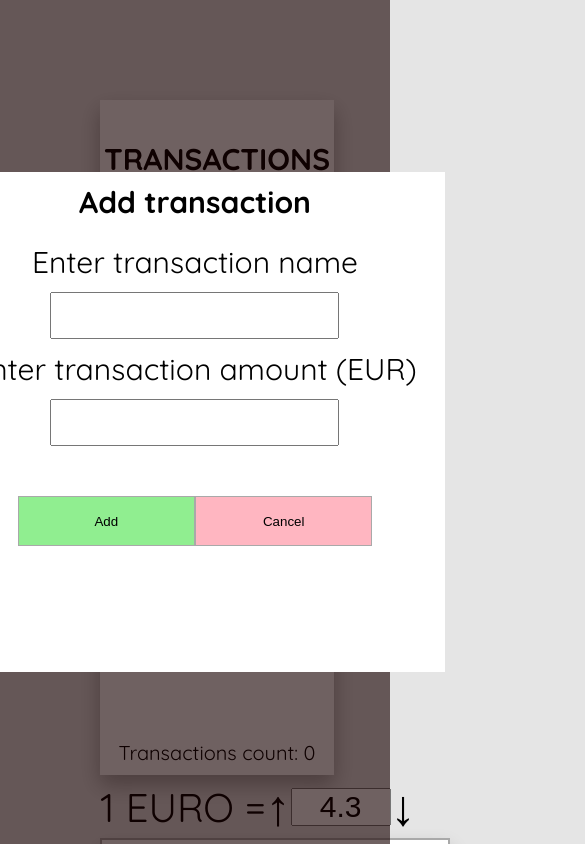
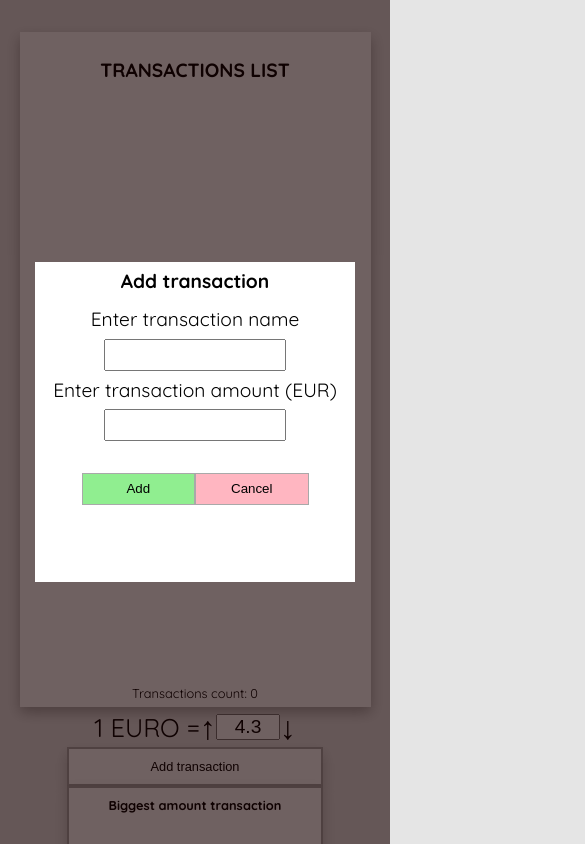
Before and after one commit to Artas47/currency-transactions-app, a React (Create React App) app: page /addTransition in a window 390 px wide. Shown: the top 844 px of the page, 585 px wide, since content can reach past the window. Built offline with nearby package versions, Linux system fonts and the light colour scheme.

Commit message:
added some media queries

```diff
--- a/src/App.css
+++ b/src/App.css
@@ -12,11 +12,27 @@ html {
   box-sizing: border-box;
   font-size: 62.5%;
 }
+@media (max-width: 1500px) {
+  html {
+    font-size: 50%;
+  }
+}
+
+@media (max-width: 850px) {
+  html {
+    font-size: 40%;
+  }
+}
 
 body {
   font-family: "Quicksand", sans-serif;
-  padding: 10rem 10rem;
+  padding: 10rem 5rem;
   background-color: rgba(0, 0, 0, 0.1);
   width: 100vw;
   height: 100vh;
 }
+@media (max-width: 1500px) {
+  body {
+    padding: 5rem 0rem;
+  }
+}
--- a/src/components/add-transaction-button/add-transaction-button.styles.js
+++ b/src/components/add-transaction-button/add-transaction-button.styles.js
@@ -1,11 +1,14 @@
 import styled from "styled-components";
 
 export const AddTransactionButton = styled.button`
-  width: 35rem;
+  width: 50rem;
   cursor: pointer;
   border: 2px solid darkgrey;
   font-size: 2rem;
   background-color: white;
   box-shadow: 0 1rem 2rem rgba(0, 0, 0, 0.2);
   height: 6rem;
+  @media (max-width: 1500px) {
+    width: 40rem;
+  }
 `;
--- a/src/components/form/form.js
+++ b/src/components/form/form.js
@@ -57,7 +57,7 @@ const validate = formValues => {
     errors.amount = "You must enter transaction amount";
   }
   if (isNaN(formValues.amount)) {
-    errors.amount = "You must pass a number";
+    errors.amount = "You must pass a valid number";
   }
   return errors;
 };
--- a/src/components/predictor/predictor.styles.js
+++ b/src/components/predictor/predictor.styles.js
@@ -4,6 +4,7 @@ export const Predictor = styled.div`
   display: flex;
   align-items: center;
   font-size: 4rem;
+  justify-content: center;
 `;
 
 export const PredictorInput = styled.input`
--- a/src/components/top-transaction/top-transaction.styles.js
+++ b/src/components/top-transaction/top-transaction.styles.js
@@ -5,6 +5,9 @@ export const TopTransaction = styled.div`
   box-shadow: 0 1rem 2rem rgba(0, 0, 0, 0.2);
   border: 2px solid darkgrey;
   width: 50rem;
+  @media (max-width: 1500px) {
+    width: 40rem;
+  }
 `;
 
 export const TopTransactionArrow = styled.span`
--- a/src/components/transaction/transaction.styles.js
+++ b/src/components/transaction/transaction.styles.js
@@ -26,6 +26,9 @@ export const TransactionName = styled.h2`
   margin-left: 5rem;
   font-size: 1.8rem;
   width: 1rem;
+  @media (max-width: 1000px) {
+    margin-left: 1rem;
+  }
 `;
 
 export const TransactionAmountEuro = styled.h2``;
@@ -34,6 +37,9 @@ export const TransactionAmountPln = styled.h1``;
 export const TransactionDelete = styled.h2`
   margin-right: 5rem;
   cursor: pointer;
+  @media (max-width: 1000px) {
+    margin-right: 1rem;
+  }
 `;
 
 export const TransactionAmountBox = styled.div`
--- a/src/components/transactions-list/transactions-list.styles.js
+++ b/src/components/transactions-list/transactions-list.styles.js
@@ -7,6 +7,10 @@ export const TransactionsList = styled.div`
   display: flex;
   flex-direction: column;
   box-shadow: 0 1rem 2rem rgba(0, 0, 0, 0.3);
+
+  @media (max-width: 650px) {
+    width: 90%;
+  }
 `;
 
 export const TransactionsListHeader = styled.h1`
```
